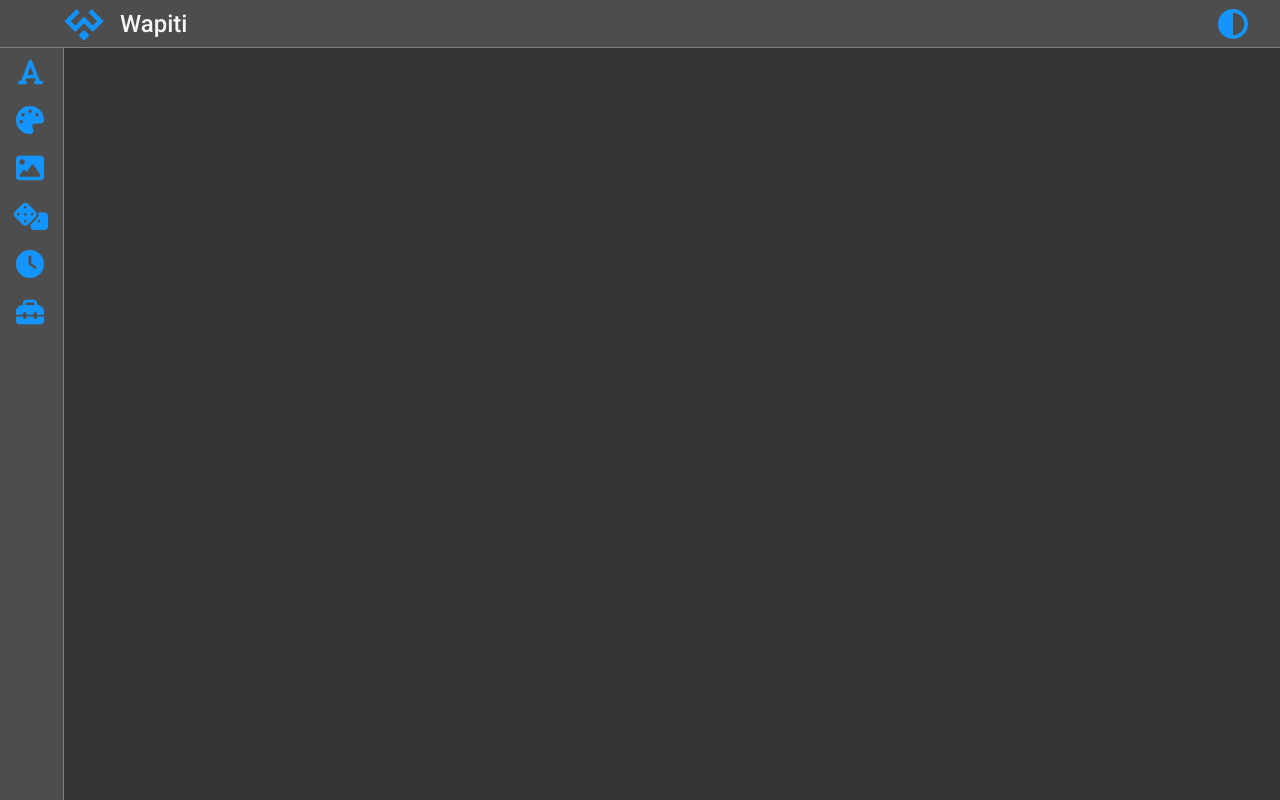
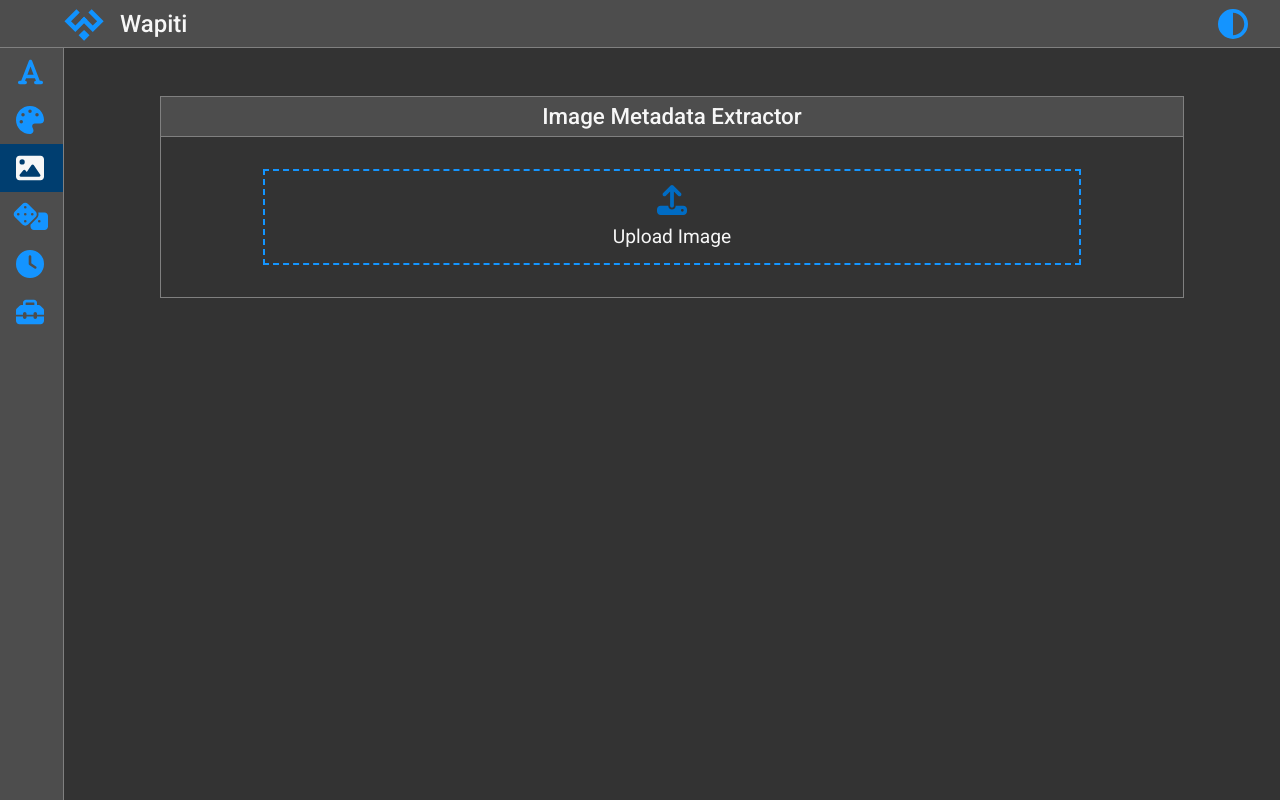
Before and after one commit to devmikh/wapiti-web-tools, a React (Vite) app: page /image-metadata-extractor in a window 1280 px wide. Built offline with nearby package versions, Linux system fonts and the light colour scheme.

Commit message:
Implement ImageMetadataExtractor component

```diff
--- a/package.json
+++ b/package.json
@@ -13,6 +13,7 @@
     "@reduxjs/toolkit": "^1.9.5",
     "@types/qrcode": "^1.5.0",
     "@types/react-image-crop": "^8.1.3",
+    "exifr": "^7.1.3",
     "html2canvas": "^1.4.1",
     "lorem-ipsum": "^2.0.8",
     "qrcode": "^1.5.3",
--- a/src/App.tsx
+++ b/src/App.tsx
@@ -18,7 +18,7 @@ import ImageResizer from './components/tools/image/ImageResizer'
 import RandomPasswordGenerator from './components/tools/randomizers/RandomPasswordGenerator'
 import DateDifferenceCalculator from './components/tools/time/DateDifferenceCalculator'
 import QRCodeGenerator from './components/tools/miscellaneous/QRCodeGenerator'
-import FileMetadataExtractor from './components/tools/miscellaneous/FileMetadataExtractor'
+import ImageMetadataExtractor from './components/tools/miscellaneous/ImageMetadataExtractor'
 
 export default function App() {
 
@@ -55,7 +55,7 @@ export default function App() {
                         <Route path='/random-password-generator' element={<RandomPasswordGenerator />}/>
                         <Route path='/date-difference-calculator' element={<DateDifferenceCalculator />}/>
                         <Route path='/qr-code-generator' element={<QRCodeGenerator />}/>
-                        <Route path='/file-metadata-extractor' element={<FileMetadataExtractor />}/>
+                        <Route path='/image-metadata-extractor' element={<ImageMetadataExtractor />}/>
                     </Routes>
                 </div>
             </div>
--- a/src/components/core/Button/index.module.css
+++ b/src/components/core/Button/index.module.css
@@ -26,6 +26,11 @@
     background-color: var(--blue-700);
 }
 
+.large {
+    width: 12rem;
+    height: 4rem;
+}
+
 .disabled {
     background-color: var(--grey-300);
     cursor: not-allowed;
--- a/src/components/core/Button/index.tsx
+++ b/src/components/core/Button/index.tsx
@@ -4,18 +4,24 @@ type ButtonProps = {
     label: string,
     onClick: Function,
     color?: string,
-    disabled?: boolean
+    disabled?: boolean,
+    size?: string
 }
 
 export default function Button(props: ButtonProps) {
 
-    const { label, onClick, color, disabled } = props
+    const { label, onClick, color, disabled, size } = props
 
     return (
         <button
             disabled={disabled}
             onClick={(() => onClick())}
-            className={`${styles['button']} ${color && styles[color]} ${disabled && styles['disabled']}`}
+            className={`
+                ${styles['button']}
+                ${color && styles[color]}
+                ${disabled && styles['disabled']}
+                ${size === 'large' && styles['large']}
+            `}
             >
                 {label}
             </button>
--- a/src/components/core/DisplayField/index.tsx
+++ b/src/components/core/DisplayField/index.tsx
@@ -5,16 +5,18 @@ type DisplayFieldProps = {
     value: string,
     label?: string,
     includeCopyButton?: boolean,
-    small?: boolean
+    size?: string
 }
 
 export default function DisplayField(props: DisplayFieldProps) {
 
-    const { value, label, includeCopyButton = false, small = false } = props
+    const { value, label, includeCopyButton = false, size } = props
 
     let style;
-    if (small) {
+    if (size === 'small') {
         style = { fontSize: '0.9rem', width: '12rem'}
+    } else if (size === 'large') {
+        style = { fontSize: '1rem', width: '100%'}
     } else {
         style = { fontSize: '1rem', width: '16rem'}
     }
@@ -26,7 +28,7 @@ export default function DisplayField(props: DisplayFieldProps) {
                 <span className={styles['value']}>{value}</span>
             </div>
             {includeCopyButton &&
-            <CopyButton value={value} small={small} style={{ marginLeft: 'auto', marginRight: '1rem'}} />}
+            <CopyButton value={value} small={size === 'small'} style={{ marginLeft: 'auto', marginRight: '1rem'}} />}
         </div>
     )
 }
--- a/src/components/core/FileUploader/index.tsx
+++ b/src/components/core/FileUploader/index.tsx
@@ -3,7 +3,7 @@ import styles from './index.module.css'
 
 type FileUploaderProps = {
     type?: string,
-    src: string,
+    src: string | File | null,
     firstPrompt: string,
     secondPrompt: string,
     handleFileUpload: Function
--- a/src/components/tools/color/TintShadeGenerator/index.tsx
+++ b/src/components/tools/color/TintShadeGenerator/index.tsx
@@ -97,7 +97,7 @@ export default function TintShadeGenerator() {
                             <DisplayField
                                 value={color.displayValue}
                                 includeCopyButton
-                                small />
+                                size='small' />
                         </div>
                     )
                 })}
--- a/src/components/tools/miscellaneous/FileMetadataExtractor/index.module.css
+++ /dev/null
@@ -1,4 +0,0 @@
-.container {
-    width: 60%;
-    margin-left: 4rem;
-}
--- a/src/components/tools/miscellaneous/FileMetadataExtractor/index.tsx
+++ /dev/null
@@ -1,9 +0,0 @@
-import styles from './index.module.css'
-
-export default function FileMetadataExtractor() {
-    return (
-        <div className={`tool-container ${styles['container']}`}>
-            <h1 className="tool-title">File Metadata Extractor</h1>
-        </div>
-    )
-}
--- /dev/null
+++ b/src/components/tools/miscellaneous/ImageMetadataExtractor/index.module.css
@@ -0,0 +1,74 @@
+.container {
+    width: 60%;
+    margin-left: 4rem;
+}
+
+.not-found-container {
+    display: flex;
+    flex-direction: column;
+    align-items: center;
+    gap: 1rem;
+}
+
+.not-found-message {
+    color: var(--status-red);
+}
+
+.metadata-container {
+    display: flex;
+    flex-direction: column;
+    align-items: center;
+    gap: 1rem;
+}
+
+.metadata-entries-container {
+    height: 30rem;
+    width: 40rem;
+    display: flex;
+    flex-direction: column;
+    gap: 1rem;
+    padding: 1rem;
+    border: 1px solid var(--grey-200);
+    overflow-y: scroll;
+}
+
+:global(body.dark) .metadata-entries-container {
+    border: 1px solid var(--grey-500);
+}
+
+@media only screen and (max-width: 1500px) {
+    .container {
+        width: 70%;
+    }
+}
+
+@media only screen and (max-width: 1300px) {
+    .container {
+        width: 80%;
+    }
+}
+
+@media only screen and (max-width: 1000px) {
+    .metadata-entries-container {
+        width: 25rem;
+    }
+}
+
+@media only screen and (max-width: 600px) {
+    .container {
+        width: 95%;
+        margin-left: 0;
+    }
+}
+
+@media only screen and (max-width: 500px) {
+    .metadata-entries-container {
+        width: 20rem;
+    }
+}
+
+@media only screen and (max-width: 400px) {
+    .metadata-entries-container {
+        width: 18rem;
+    }
+}
--- /dev/null
+++ b/src/components/tools/miscellaneous/ImageMetadataExtractor/index.tsx
@@ -0,0 +1,88 @@
+import { useState, useEffect } from 'react'
+import exifr  from 'exifr'
+import FileUploader from '../../../core/FileUploader'
+import DisplayField from '../../../core/DisplayField'
+import styles from './index.module.css'
+
+export default function ImageMetadataExtractor() {
+
+    const [inputFile, setInputFile] = useState<string | ArrayBuffer | null>(null)
+    const [fileName, setFileName] = useState<string | null>(null)
+    const [metadata, setMetadata] = useState<any>(null)
+    const [notFound, setNotFound] = useState<boolean>(false)
+
+    const handleFileUpload = (files: FileList | null) => {
+        if (files && files.length > 0) {
+            const reader = new FileReader()
+            reader.addEventListener('load', () => {
+                setInputFile(reader.result)
+            })
+            reader.readAsDataURL(files[0])
+            setFileName(files[0].name)
+        }
+    }
+
+    const extractMetadata = async(file: string) => {
+        const metadata = await exifr.parse(file)
+        return metadata
+    }
+
+    useEffect(() => {
+        const fetchMetadata = async () => {
+            if (inputFile) {
+                setMetadata(null)
+                const extractedMetadata = await extractMetadata(inputFile as string)
+                if (extractedMetadata) {
+                    setNotFound(false)
+                    setMetadata(extractedMetadata)
+                } else {
+                    setNotFound(true)
+                }
+
+            }
+        }
+        fetchMetadata()
+    }, [inputFile])
+
+    return (
+        <div className={`tool-container ${styles['container']}`}>
+            <h1 className="tool-title">Image Metadata Extractor</h1>
+            <FileUploader
+                src={inputFile as string}
+                type='image'
+                firstPrompt='Upload Image'
+                secondPrompt='Upload Another Image'
+                handleFileUpload={handleFileUpload}
+            />
+            {notFound &&
+                <div className={styles['not-found-container']}>
+                    <span>{fileName}</span>
+                    <span className={styles['not-found-message']}>Metadata not found</span>
+                </div>
+                }
+            {metadata &&
+                <div className={styles['metadata-container']}>
+                    <span>{fileName}</span>
+                    <div className={styles['metadata-entries-container']}>
+                    {Object.keys(metadata).map((key) => {
+                        const tag = key.toString()
+                        let value
+                        if (!metadata[key]) {
+                            value = 'undefined'
+                        } else {
+                            value = metadata[key].toString()
+                        }
+                        return (
+                                <DisplayField
+                                    key={key}
+                                    label={tag}
+                                    value={value}
+                                    size='large'
+                                />
+                            )
+                    })}
+                    </div>
+                </div>}
+        </div>
+    )
+}
--- a/src/store/features/toolbarState.ts
+++ b/src/store/features/toolbarState.ts
@@ -80,6 +80,12 @@ export const toolbarState = {
                     name: 'Image Resizer',
                     link: '/image-resizer',
                     active: false
+                },
+                {
+                    id: 2,
+                    name: 'Image Metadata Extractor',
+                    link: '/image-metadata-extractor',
+                    active: false
                 }
             ]
         },
@@ -125,12 +131,6 @@ export const toolbarState = {
                     name: 'QR Code Generator',
                     link: '/qr-code-generator',
                     active: false
-                },
-                {
-                    id: 1,
-                    name: 'File Metadata Extractor',
-                    link: '/file-metadata-extractor',
-                    active: false
                 }
             ]
         }
```
Also changed, not shown: 1 other file (tests, documents, lock files or other folders).
